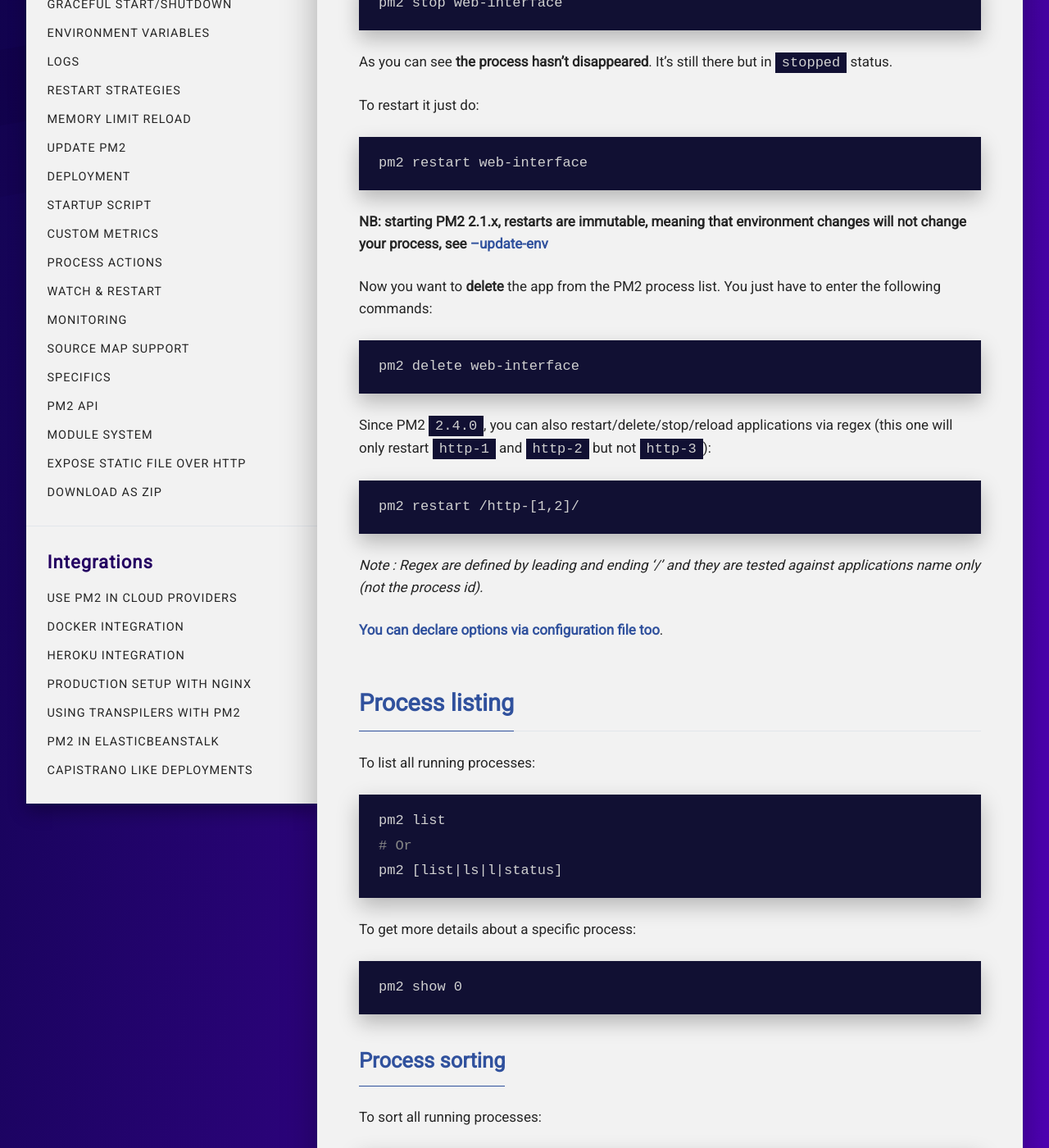
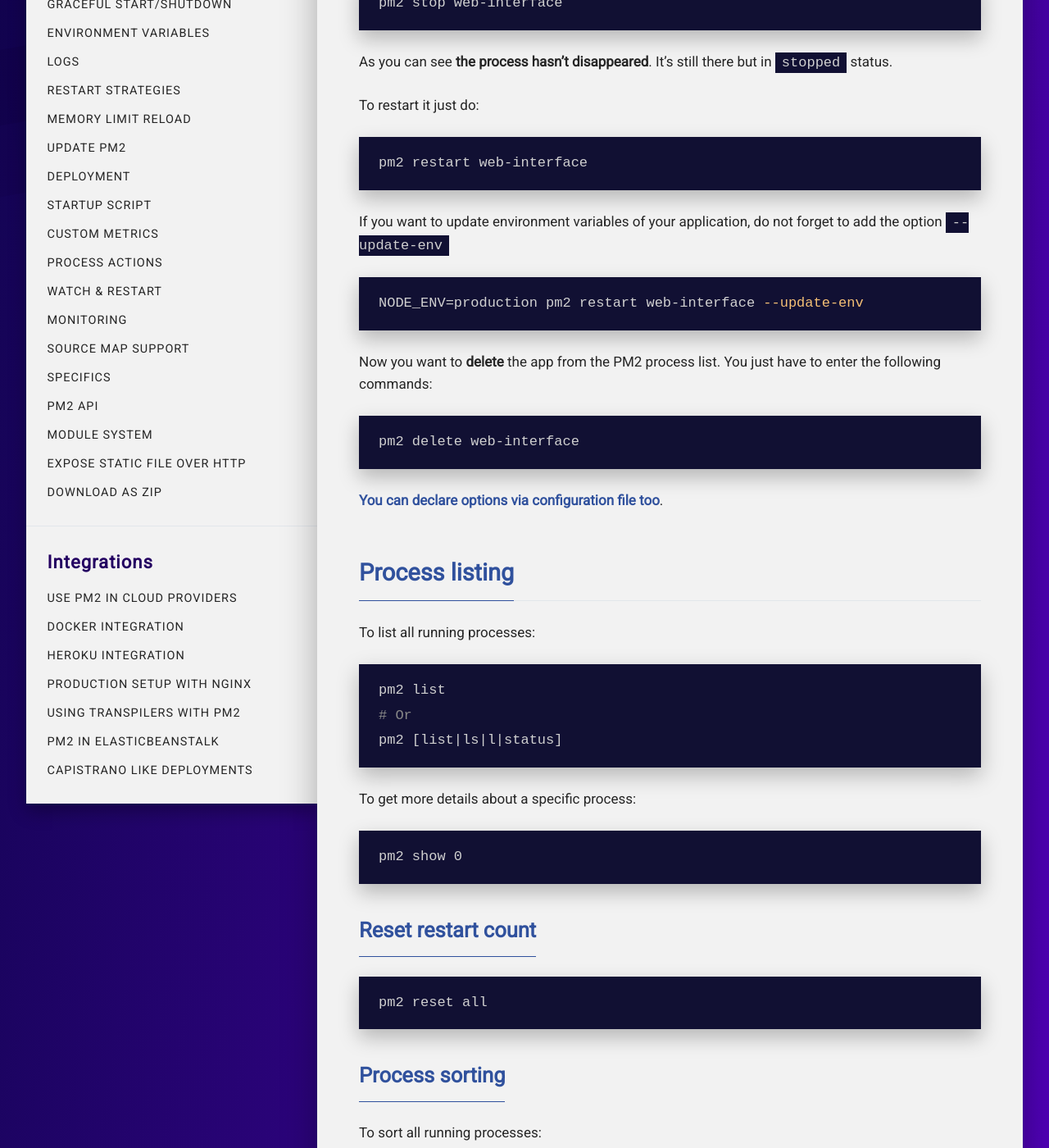
Before and after one commit to pm2-hive/pm2-hive.github.io, a Jekyll site: the page built from docs/features/process-management.md, in a window 1280 px wide and 1400 px high, scrolled down 658 px. Shown: the whole window at 82% size. Built offline with Jekyll 4.4.1, drawn with Linux system fonts in a browser that asks for light colours; comment, search, counter and statistics services are not loaded.

Commit message:
Update process-management.md

````diff
--- a/docs/features/process-management.md
+++ b/docs/features/process-management.md
@@ -30,7 +30,11 @@
 pm2 restart web-interface
 ```
 
-**NB: starting PM2 2.1.x, restarts are immutable, meaning that environment changes will not change your process, see [--update-env](http://pm2.keymetrics.io/docs/usage/environment/#while-restarting-reloading-a-process)**
+If you want to update environment variables of your application, do not forget to add the option `--update-env`
+
+```bash
+NODE_ENV=production pm2 restart web-interface --update-env
+```
 
 Now you want to **delete** the app from the PM2 process list.
 You just have to enter the following commands:
@@ -38,14 +42,6 @@
 ```bash
 pm2 delete web-interface
 ```
-
-Since PM2 `2.4.0`, you can also restart/delete/stop/reload applications via regex (this one will only restart `http-1` and `http-2` but not `http-3`):
-
-```bash
-pm2 restart /http-[1,2]/
-```
-
-*Note : Regex are defined by leading and ending '/' and they are tested against applications name only (not the process id).*
 
 [You can declare options via configuration file too](/docs/usage/application-declaration/).
 
@@ -63,6 +59,12 @@
 
 ```bash
 pm2 show 0
+```
+
+### Reset restart count
+
+```bash
+pm2 reset all
 ```
 
 ### Process sorting
````
